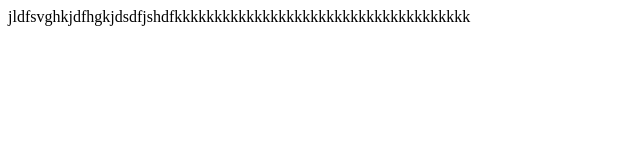
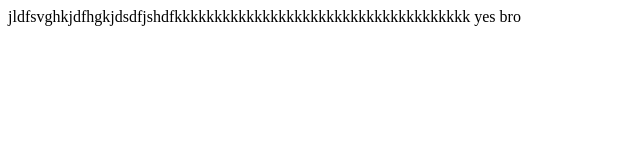
Before and after one commit to anil1234kumar/git-hub, a plain HTML site: page index.html in a window 1280 px wide. Shown: the full height of the page, 0-640 px from the left. Drawn offline with Linux system fonts and the light colour scheme.

Commit message:
yess bro add line

```diff
--- a/index.html
+++ b/index.html
@@ -7,6 +7,6 @@
     <title>Document</title>
   </head>
   <body>
-    jldfsvghkjdfhgkjdsdfjshdfkkkkkkkkkkkkkkkkkkkkkkkkkkkkkkkkkkkkk
+    jldfsvghkjdfhgkjdsdfjshdfkkkkkkkkkkkkkkkkkkkkkkkkkkkkkkkkkkkkk yes bro
   </body>
 </html>
```
